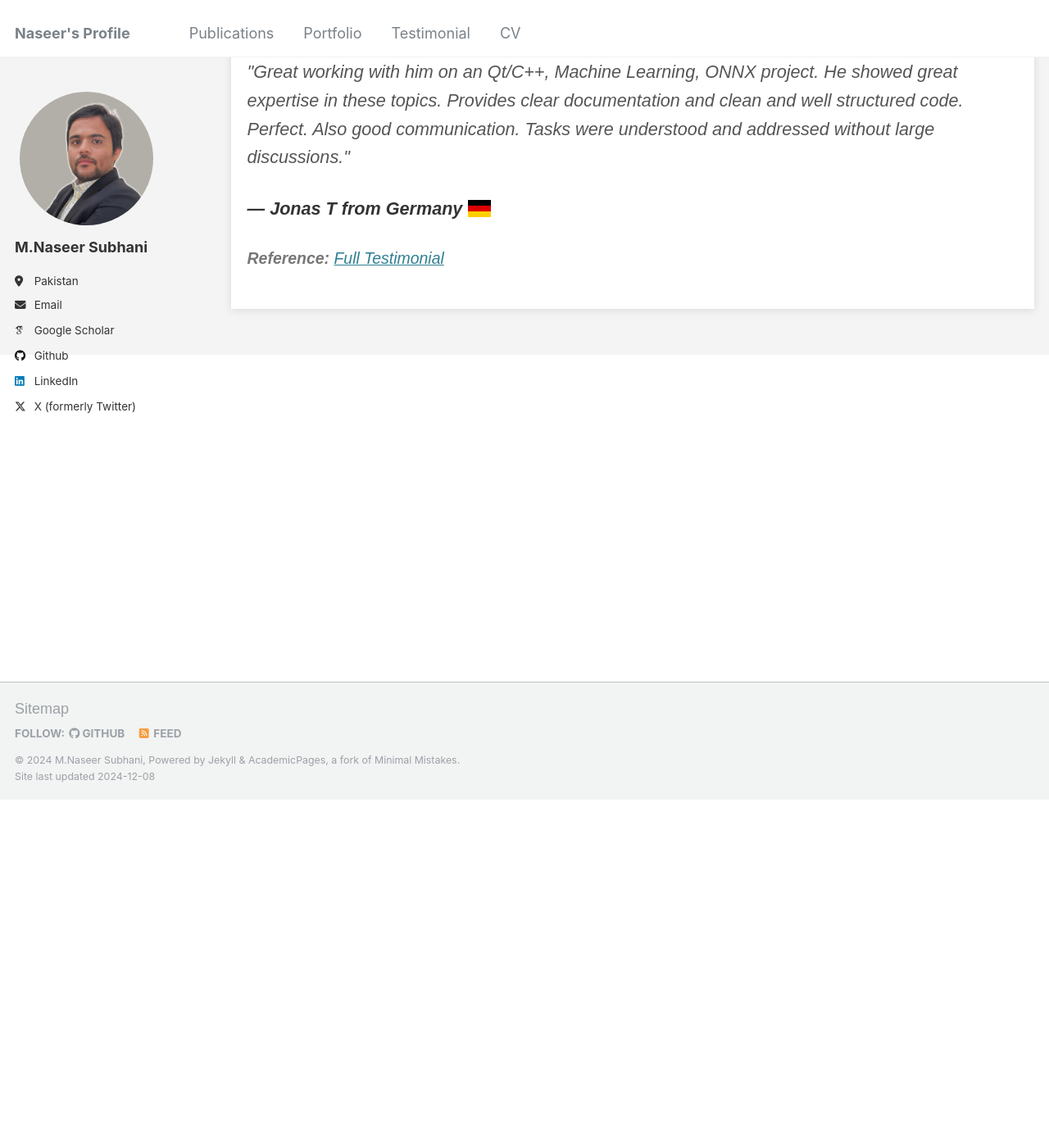
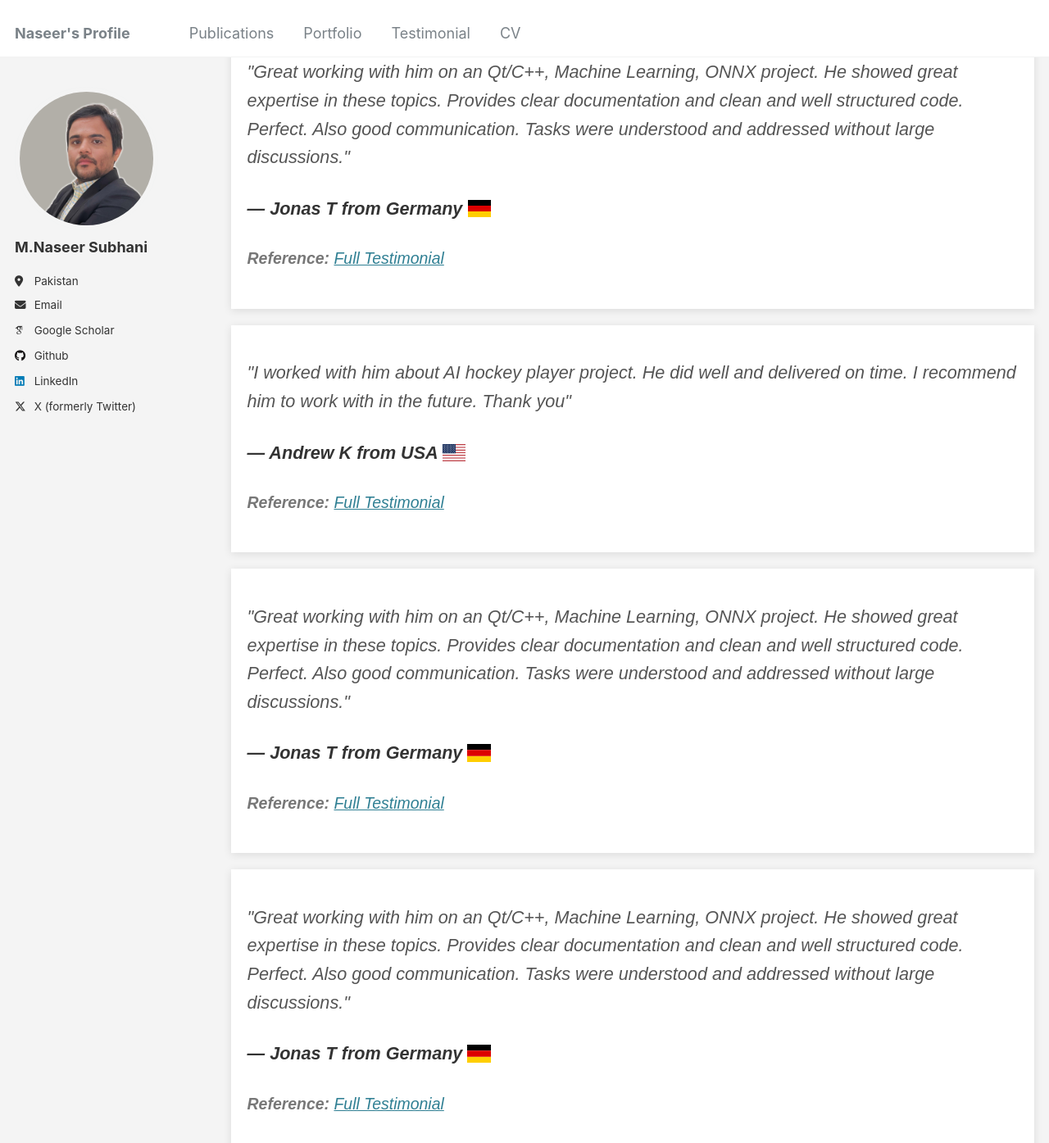
Before and after one commit to MNaseerSubhani/mnaseer.githu.io, a Jekyll site: the page built from _pages/testimonial.html, in a window 1280 px wide and 1400 px high, scrolled down 424 px. Shown: the top 1395 px of the window at 82% size. Built offline with Jekyll 4.4.1, drawn with Linux system fonts in a browser that asks for light colours; some web fonts are replaced; some of the changed text lies outside the part shown.

Commit message:
change config file

```diff
--- a/_pages/testimonial.html
+++ b/_pages/testimonial.html
@@ -115,6 +115,74 @@ author_profile: true
 
 
 
+  <div class="container">
+
+    <div class="testimonial">
+        <p>"I worked with him about AI hockey player project. He did well and delivered on time. I recommend him to work with in the future. Thank you"</p>
+        <p class="author">
+          — Andrew K from USA
+          <span class="flag-icon flag-icon-us"></span> <!-- USA flag -->
+      </p>
+      <p class="reference">
+        <strong>Reference:</strong> <a href="https://www.freelancer.com/u/OlektraGroup?review_context_id=28255489&review_type=project&frm=OlektraGroup&sb=t" target="_blank">Full Testimonial</a>
+    </p>
+    </div>
+
+  </div>
+
+
+  <div class="container">
+
+    <div class="testimonial">
+        <p>"Great working with him on an Qt/C++, Machine Learning, ONNX project. He showed great expertise in these topics. Provides clear documentation and clean and well structured code. Perfect. Also good communication. Tasks were understood and addressed without large discussions."</p>
+        <p class="author">
+          — Jonas T from Germany
+          <span class="flag-icon flag-icon-de"></span> <!-- USA flag -->
+      </p>
+      <p class="reference">
+        <strong>Reference:</strong> <a href="https://www.freelancer.com/u/OlektraGroup?review_context_id=37735270&review_type=project&frm=OlektraGroup&sb=t" target="_blank">Full Testimonial</a>
+    </p>
+    </div>
+
+  </div>
+
+
+
+
+  <div class="container">
+
+    <div class="testimonial">
+        <p>"Great working with him on an Qt/C++, Machine Learning, ONNX project. He showed great expertise in these topics. Provides clear documentation and clean and well structured code. Perfect. Also good communication. Tasks were understood and addressed without large discussions."</p>
+        <p class="author">
+          — Jonas T from Germany
+          <span class="flag-icon flag-icon-de"></span> <!-- USA flag -->
+      </p>
+      <p class="reference">
+        <strong>Reference:</strong> <a href="https://www.freelancer.com/u/OlektraGroup?review_context_id=37735270&review_type=project&frm=OlektraGroup&sb=t" target="_blank">Full Testimonial</a>
+    </p>
+    </div>
+
+  </div>
+
+
+
+
+  <div class="container">
+
+    <div class="testimonial">
+        <p>"Great working with him on an Qt/C++, Machine Learning, ONNX project. He showed great expertise in these topics. Provides clear documentation and clean and well structured code. Perfect. Also good communication. Tasks were understood and addressed without large discussions."</p>
+        <p class="author">
+          — Jonas T from Germany
+          <span class="flag-icon flag-icon-de"></span> <!-- USA flag -->
+      </p>
+      <p class="reference">
+        <strong>Reference:</strong> <a href="https://www.freelancer.com/u/OlektraGroup?review_context_id=37735270&review_type=project&frm=OlektraGroup&sb=t" target="_blank">Full Testimonial</a>
+    </p>
+    </div>
+
+  </div>
+
+
 
 
 
```
